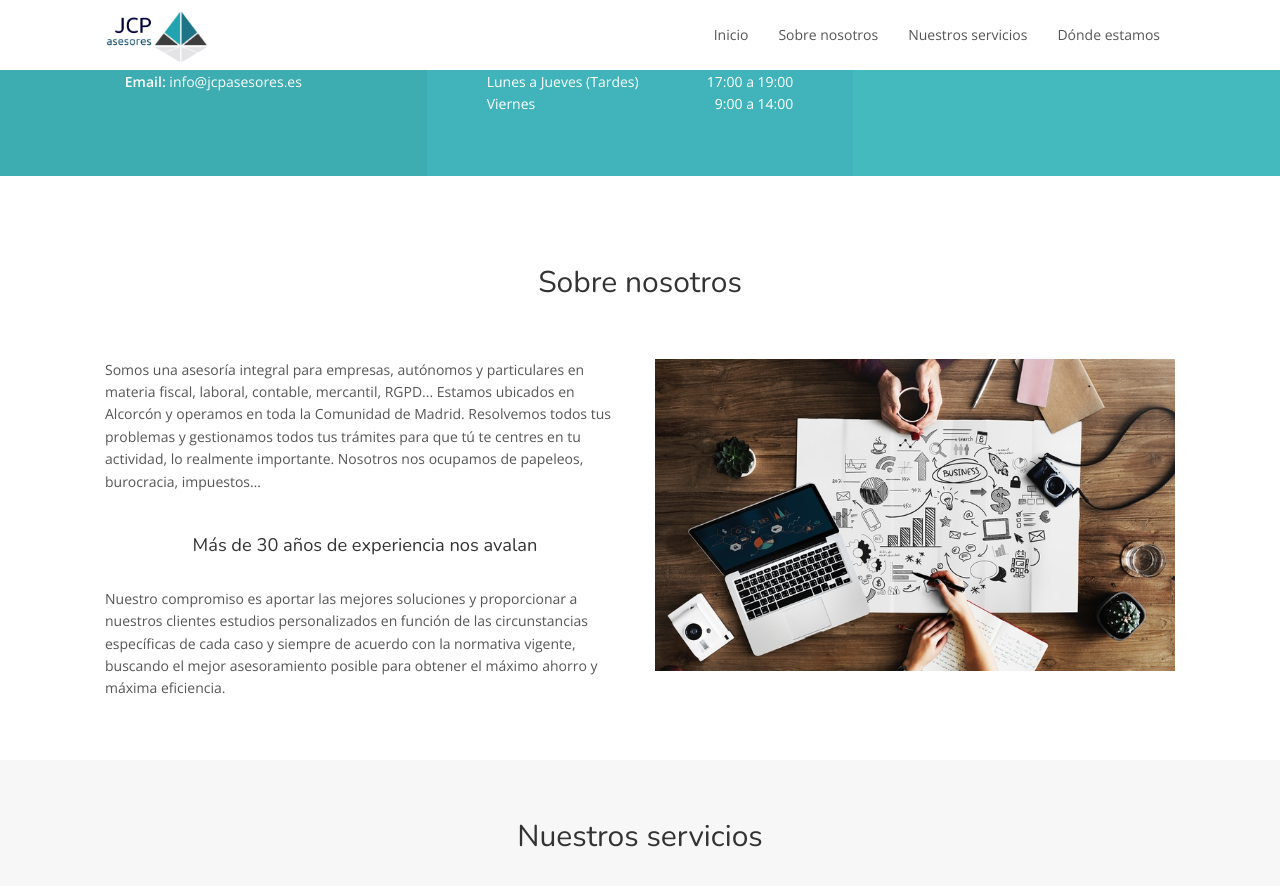
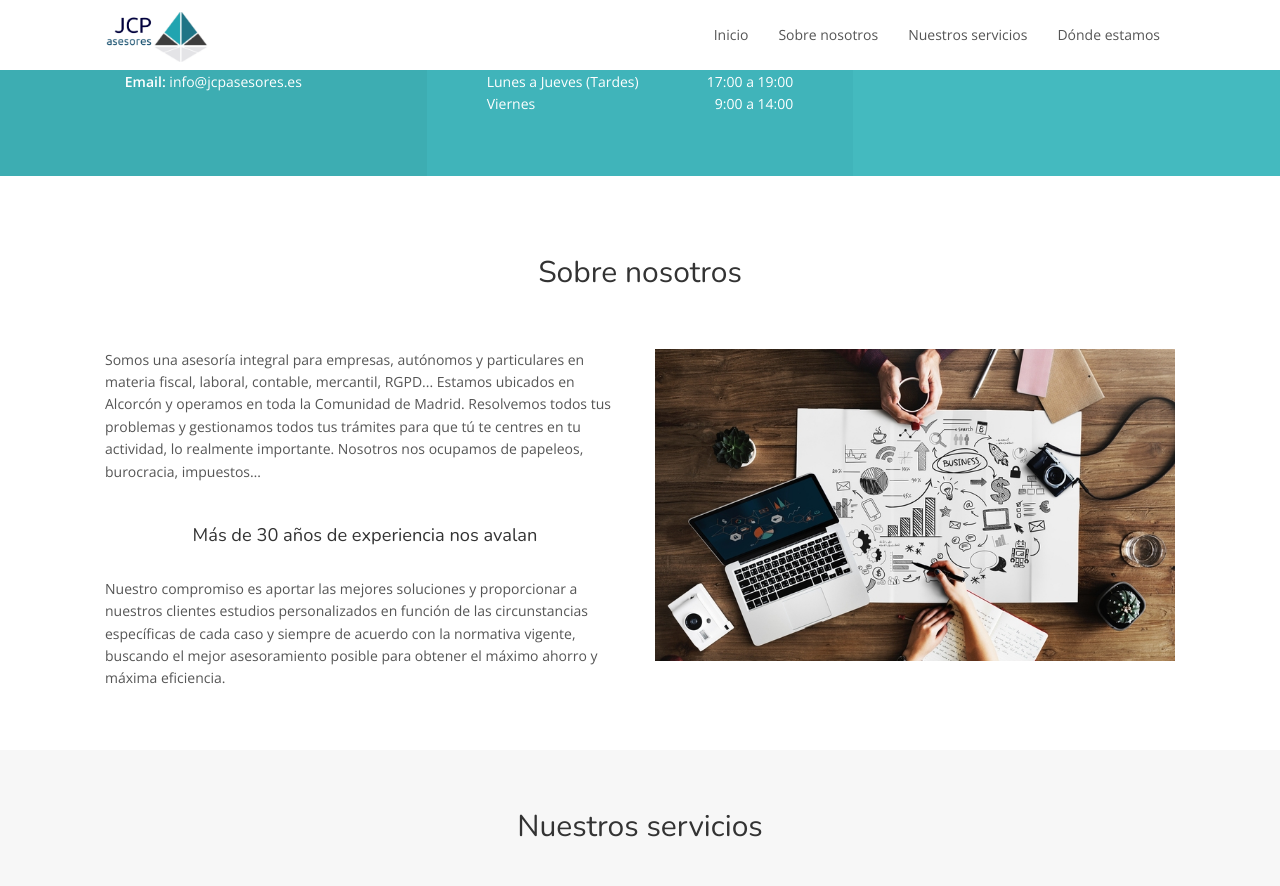
Before and after one commit to MpCity/MpCity.github.io, a Jekyll site: the page built from index.html, in a window 1280 px wide and 900 px high, scrolled down 739 px. Shown: the top 886 px of the window. Built offline with Jekyll 4.4.1, drawn with Linux system fonts in a browser that asks for light colours.

Commit message:
Update index.html

```diff
--- a/index.html
+++ b/index.html
@@ -98,7 +98,7 @@ layout: default
 <!-- End 3 columns -->
 
 <!-- Start About -->
-<div id="about" class="about" style="padding-top: 90px;">
+<div id="about" class="about" style="padding-top: 80px;">
     <div class="container-fluid">
         <h2 class="section-title">Sobre nosotros</h2>
 
```
